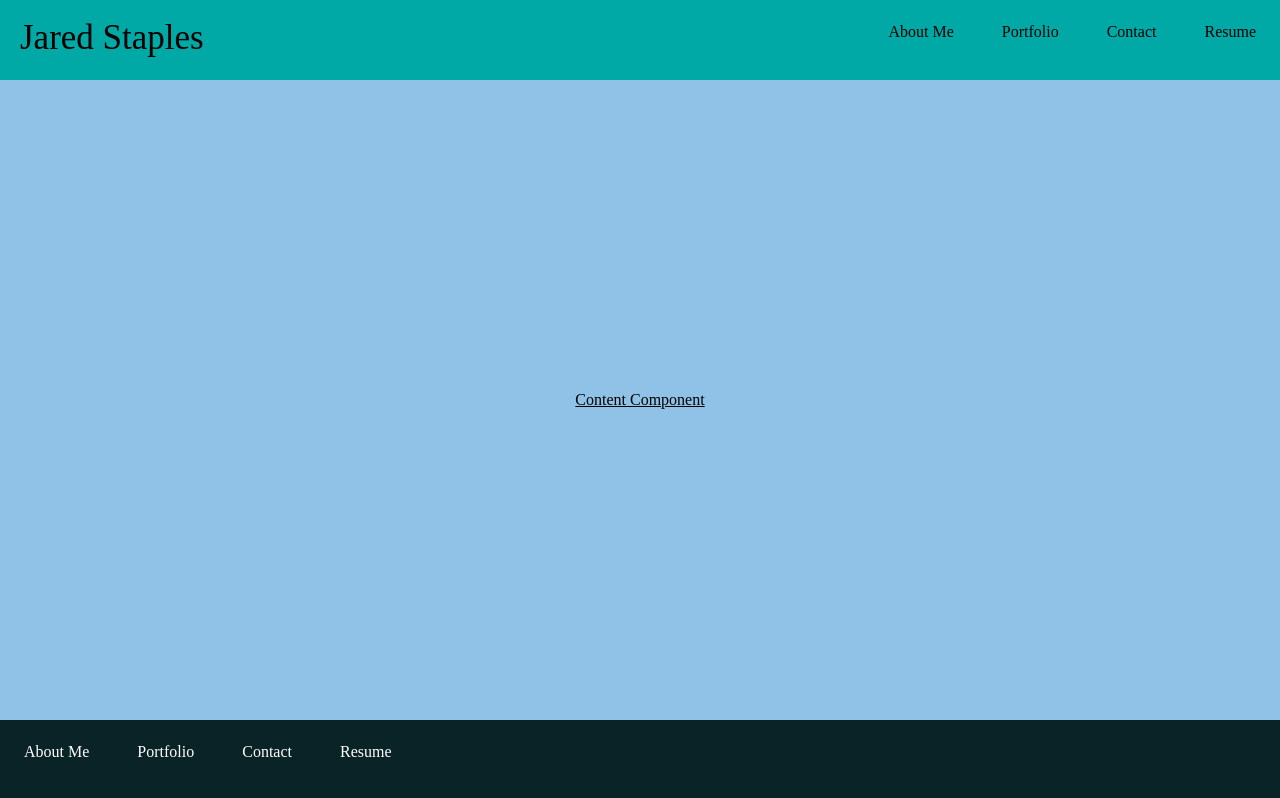
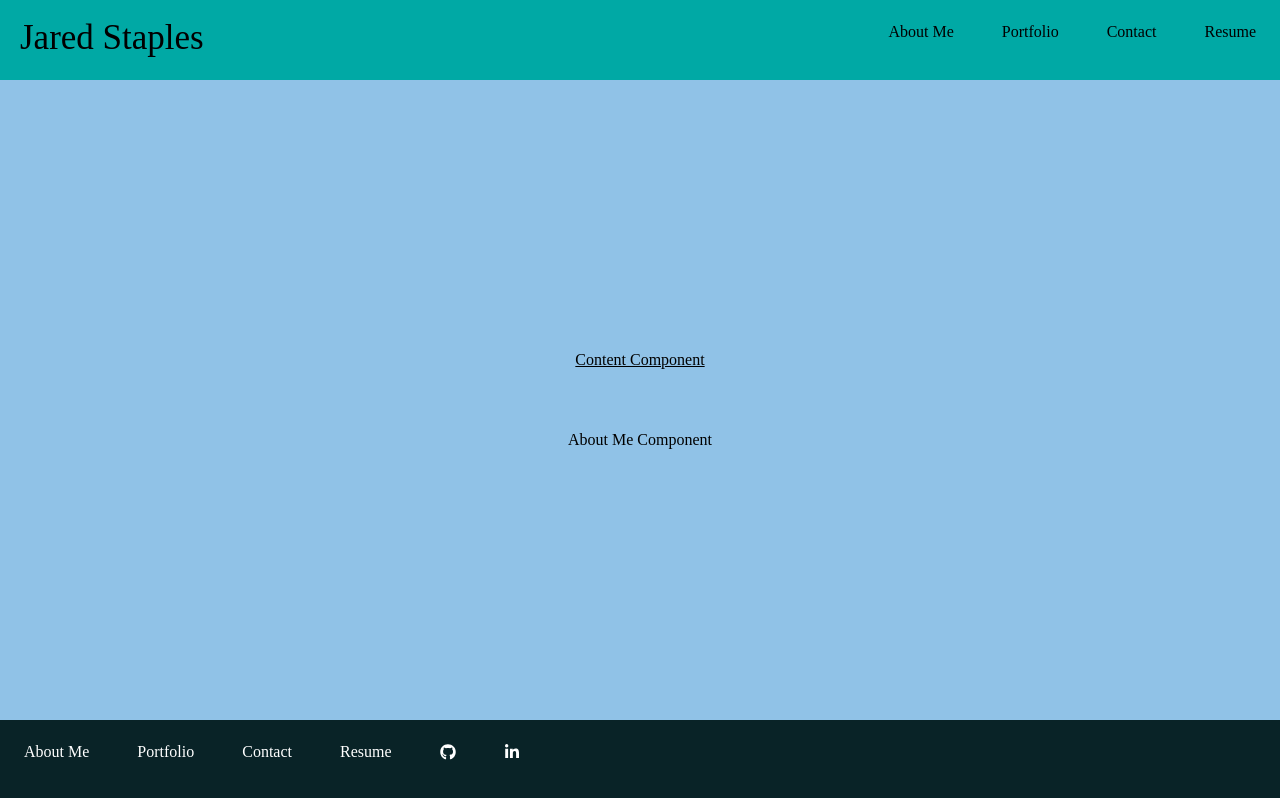
Before and after one commit to jstaples50/Jared-Staples-Portfolio, a React (Create React App) app: page / in a window 1280 px wide. Built offline with nearby package versions, Linux system fonts and the light colour scheme.

Commit message:
Added react-icons dependency to access font awesome icons

```diff
--- a/package.json
+++ b/package.json
@@ -8,6 +8,7 @@
     "@testing-library/user-event": "^13.5.0",
     "react": "^18.2.0",
     "react-dom": "^18.2.0",
+    "react-icons": "^4.7.1",
     "react-scripts": "5.0.1",
     "web-vitals": "^2.1.4"
   },
--- a/src/App.js
+++ b/src/App.js
@@ -21,7 +21,7 @@ const style = {
 };
 
 function App() {
-  const [sectionRendered, setSectionRendered] = useState();
+  const [sectionRendered, setSectionRendered] = useState(<AboutMe />);
 
   const handleSectionRendered = (section) => {
     const navObject = navbarItems.find((object) => {
--- a/src/components/Footer.js
+++ b/src/components/Footer.js
@@ -1,4 +1,6 @@
 import "../styles/Footer.css";
+
+import { FaGithub, FaLinkedinIn } from "react-icons/fa";
 
 export default function Footer({ items }) {
   return (
@@ -7,6 +9,12 @@ export default function Footer({ items }) {
         {items.map((item) => {
           return <li>{item.title}</li>;
         })}
+        <li className="github-footer">
+          <FaGithub />
+        </li>
+        <li className="linkedin-footer">
+          <FaLinkedinIn />
+        </li>
       </ul>
     </footer>
   );
--- a/src/styles/Footer.css
+++ b/src/styles/Footer.css
@@ -11,4 +11,9 @@
 
 .footer li {
   padding: 1.5rem;
+  cursor: pointer;
 }
+
+.footer li:hover {
+  color: #90c2e7;
+}
```
Also changed, not shown: 1 other file (tests, documents, lock files or other folders).
